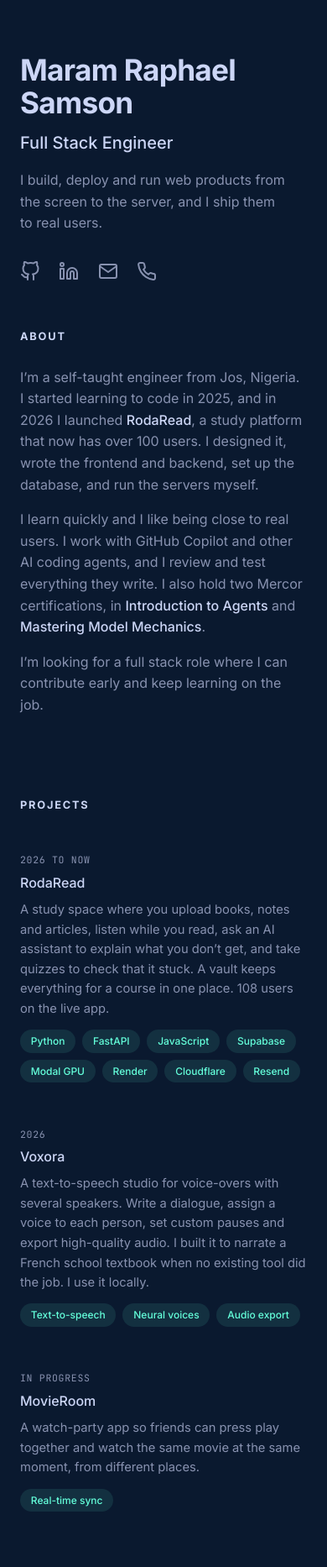
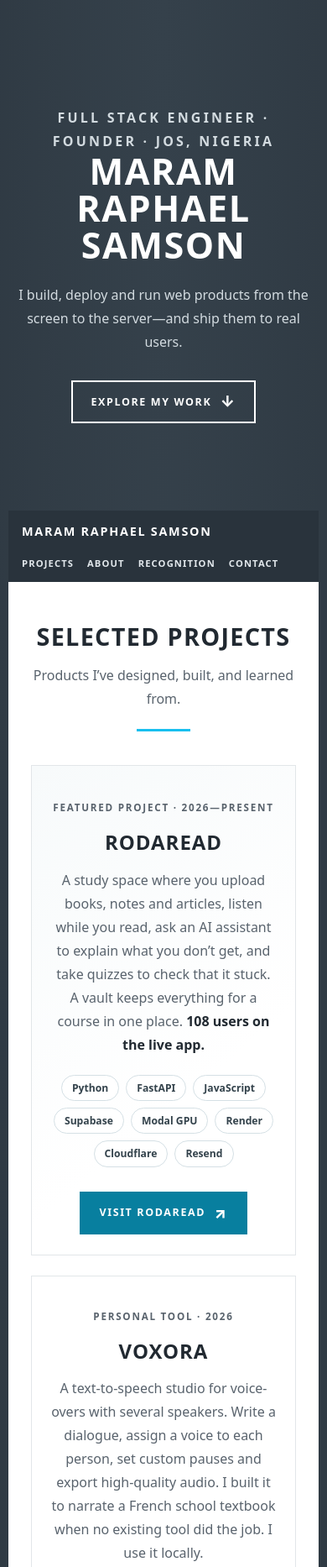
Before and after one commit to maramraphaelsamson/MaramRaphaelSamson, a plain HTML site: page index.html in a window 390 px wide. Shown: the top 1866 px of the page at 84% size. Drawn offline with Linux system fonts and the light colour scheme.

Commit message:
Redesign portfolio with responsive Massively-inspired theme

```diff
--- a/index.html
+++ b/index.html
@@ -3,63 +3,214 @@
 <head>
   <meta charset="utf-8">
   <meta name="viewport" content="width=device-width, initial-scale=1, viewport-fit=cover">
+  <meta name="theme-color" content="#1e252d">
+  <meta name="description" content="Maram Raphael Samson is a full stack engineer from Jos, Nigeria, building and running products including RodaRead.">
   <title>Maram Raphael Samson | Full Stack Engineer</title>
-  <link href="https://fonts.googleapis.com/css2?family=Inter:wght@400;500;600;700&family=JetBrains+Mono:wght@400;500&display=swap" rel="stylesheet">
   <style>
-  :root{--navy:#0a192f;--lnavy:#112240;--llnavy:#233554;--slate:#8892b0;--lslate:#a8b2d1;--llslate:#ccd6f6;--green:#64ffda;--tint:rgba(100,255,218,.1)}
-  html{scroll-behavior:smooth;scroll-padding-top:env(safe-area-inset-top,0px)}
-  *,*::before,*::after{box-sizing:border-box}
-  body{margin:0;background:var(--navy);color:var(--slate);font-family:Inter,system-ui,sans-serif;line-height:1.6;font-size:1rem}
-  a{color:var(--llslate);text-decoration:none;font-weight:500}a:hover{color:var(--green)}a:focus-visible{outline:2px solid var(--green);outline-offset:3px}
-  .layout{max-width:1100px;margin:0 auto;padding:0 1.5rem;display:flex;gap:4rem}
-  header{position:sticky;top:0;align-self:flex-start;width:42%;max-width:420px;padding:6rem 0;height:100vh;height:100dvh;display:flex;flex-direction:column;justify-content:space-between}
-  h1{margin:0;font-size:clamp(2.2rem,4.4vw,3rem);line-height:1.1;color:var(--llslate);font-weight:700;letter-spacing:-.02em}
-  h2.role{margin:.8rem 0 0;font-size:1.25rem;color:var(--llslate);font-weight:500}header p{max-width:20rem;margin:1rem 0 0}
-  nav ul{list-style:none;padding:0;margin:3.5rem 0 0}nav a{display:flex;align-items:center;gap:1rem;padding:.6rem 0;font-size:.8rem;letter-spacing:.1em;color:var(--slate);text-transform:uppercase;font-weight:600}
-  nav a::before{content:"";width:2rem;height:1px;background:var(--slate);transition:.2s}nav a:hover,nav a.on{color:var(--llslate)}nav a:hover::before,nav a.on::before{width:4rem;background:var(--llslate)}
-  .social{display:flex;gap:1.4rem;list-style:none;padding:0;margin:2rem 0 0}.social a{display:inline-flex;color:var(--slate);transition:.2s}.social a:hover{color:var(--green);transform:translateY(-2px)}.social svg{width:24px;height:24px;fill:none;stroke:currentColor;stroke-width:2;stroke-linecap:round;stroke-linejoin:round}
-  main{flex:1;padding:6rem 0}section{margin-bottom:6rem}h3.sec{font-size:.8rem;letter-spacing:.14em;text-transform:uppercase;color:var(--llslate);margin:0 0 1.6rem;font-weight:700}main p{margin:0 0 1rem}main p b{color:var(--llslate);font-weight:500}
-  .item{display:grid;grid-template-columns:8rem 1fr;gap:1rem;padding:1rem;margin:0 -1rem 1rem;border-radius:6px;transition:.2s}.item:hover{background:rgba(17,34,64,.7)}.item .when{font-family:"JetBrains Mono",monospace;font-size:.72rem;letter-spacing:.06em;text-transform:uppercase;padding-top:.3rem;color:var(--slate)}
-  .item h4{margin:0;color:var(--llslate);font-weight:500;font-size:1rem}.item h4 a:hover{color:var(--green)}.item p{font-size:.92rem;margin:.5rem 0 .8rem}.tags{display:flex;flex-wrap:wrap;gap:.5rem;list-style:none;padding:0;margin:0}.tags li{background:var(--tint);color:var(--green);font-size:.75rem;padding:.25rem .8rem;border-radius:999px;font-weight:500}
-  .cert{margin:0 0 .6rem}
-  @media(max-width:860px){.layout{display:block}header{position:static;width:100%;max-width:none;height:auto;padding:4rem 0 1rem}nav{display:none}main{padding:2rem 0}.item{grid-template-columns:1fr;gap:.3rem}}
-  @media(prefers-reduced-motion:reduce){*{transition:none!important;scroll-behavior:auto!important}}
+    :root {
+      color-scheme: light;
+      --ink: #212931;
+      --muted: #59636d;
+      --accent: #087f9f;
+      --accent-bright: #18bfef;
+      --paper: #fff;
+      --line: #e2e6e9;
+      --page: #1e252d;
+      --content-width: 70rem;
+      font-family: system-ui, -apple-system, BlinkMacSystemFont, "Segoe UI", sans-serif;
+      font-synthesis: none;
+      text-rendering: optimizeLegibility;
+      -webkit-text-size-adjust: 100%;
+      scroll-behavior: smooth;
+      scroll-padding-top: 5rem;
+    }
+
+    *, *::before, *::after { box-sizing: border-box; }
+    body {
+      margin: 0;
+      color: var(--ink);
+      background: radial-gradient(ellipse at 50% 0, #35414b 0, var(--page) 55rem);
+      font-size: 1rem;
+      line-height: 1.75;
+    }
+    a { color: inherit; text-decoration-thickness: .08em; text-underline-offset: .2em; }
+    a:hover { color: var(--accent); }
+    a:focus-visible { outline: 3px solid var(--accent-bright); outline-offset: 4px; }
+    .skip-link {
+      position: fixed; z-index: 10; top: .75rem; left: .75rem; padding: .65rem 1rem;
+      color: white; background: var(--ink); transform: translateY(-160%);
+    }
+    .skip-link:focus { transform: translateY(0); }
+
+    .site { width: min(var(--content-width), calc(100% - 3rem)); margin: 0 auto; }
+    .intro {
+      min-height: min(44rem, 90svh); display: grid; place-content: center; justify-items: center;
+      padding: 6rem 1rem; color: white; text-align: center;
+    }
+    .eyebrow { margin: 0 0 .9rem; color: #b7c5cf; font-size: .78rem; font-weight: 750; letter-spacing: .2em; text-transform: uppercase; }
+    .intro h1 {
+      max-width: 14ch; margin: 0; font-size: clamp(2.7rem, 8vw, 6.2rem); line-height: 1.02;
+      letter-spacing: .035em; text-transform: uppercase; font-weight: 850;
+    }
+    .intro p { max-width: 42rem; margin: 1.4rem auto 0; color: #d3dbe0; font-size: clamp(1rem, 2vw, 1.25rem); }
+    .button {
+      display: inline-flex; min-height: 3.2rem; align-items: center; justify-content: center;
+      border: 2px solid currentColor; padding: .65rem 1.35rem; font-size: .78rem; font-weight: 800;
+      letter-spacing: .13em; text-transform: uppercase; text-decoration: none; transition: background-color .18s ease, color .18s ease, transform .18s ease;
+    }
+    .button:hover { color: white; background: var(--accent); border-color: var(--accent); transform: translateY(-2px); }
+    .intro .button { margin-top: 2rem; }
+    .button.primary { color: white; background: var(--accent); border-color: var(--accent); }
+    .button.primary:hover { color: white; background: #06657f; border-color: #06657f; }
+    .arrow { margin-left: .65rem; font-size: 1.15rem; line-height: 1; }
+
+    .masthead { display: flex; min-height: 4.5rem; align-items: center; justify-content: space-between; gap: 1rem; padding: .75rem clamp(1rem, 4vw, 3rem); color: white; background: #29333c; }
+    .brand { font-size: .9rem; font-weight: 850; letter-spacing: .12em; text-transform: uppercase; text-decoration: none; }
+    .nav { display: flex; align-items: center; flex-wrap: wrap; gap: .35rem 1.5rem; }
+    .nav a { color: #e2e8ec; font-size: .76rem; font-weight: 750; letter-spacing: .1em; text-transform: uppercase; text-decoration: none; }
+    .nav a:hover { color: var(--accent-bright); }
+
+    main { background: var(--paper); }
+    .section { padding: clamp(3rem, 7vw, 6rem) clamp(1.25rem, 7vw, 6.5rem); }
+    .section + .section { border-top: 1px solid var(--line); }
+    .section-heading { max-width: 48rem; margin: 0 auto 2.5rem; text-align: center; }
+    .section-heading h2 { margin: 0; font-size: clamp(1.8rem, 4vw, 3rem); line-height: 1.15; letter-spacing: .045em; text-transform: uppercase; }
+    .section-heading p { max-width: 42rem; margin: 1rem auto 0; color: var(--muted); }
+    .section-heading::after { display: block; width: 4rem; height: 3px; margin: 1.4rem auto 0; background: var(--accent-bright); content: ""; }
+    .about-copy { max-width: 48rem; margin: 0 auto; }
+    .about-copy p { margin: 0 0 1.2rem; }
+    strong { color: var(--ink); }
+
+    .featured {
+      padding: clamp(1.5rem, 4vw, 3.25rem); border: 1px solid var(--line); text-align: center;
+      background: linear-gradient(140deg, #f7fafb, #fff 65%);
+    }
+    .project-kicker { margin: 0 0 .6rem; color: var(--accent); font-size: .73rem; font-weight: 800; letter-spacing: .15em; text-transform: uppercase; }
+    .project h3 { margin: 0; font-size: clamp(1.5rem, 3vw, 2.2rem); line-height: 1.2; letter-spacing: .04em; text-transform: uppercase; }
+    .project h3 a { text-decoration: none; }
+    .project p { max-width: 48rem; margin: 1rem auto; color: var(--muted); }
+    .tags { display: flex; flex-wrap: wrap; justify-content: center; gap: .5rem; margin: 1.4rem 0 1.8rem; padding: 0; list-style: none; }
+    .tags li { border: 1px solid #d5e0e5; border-radius: 999px; padding: .25rem .75rem; color: #34434c; background: white; font-size: .76rem; font-weight: 650; }
+    .project-grid { display: grid; grid-template-columns: repeat(2, minmax(0, 1fr)); margin-top: 1.5rem; border: 1px solid var(--line); }
+    .project-card { display: flex; min-height: 100%; flex-direction: column; align-items: center; padding: clamp(1.4rem, 3vw, 2.5rem); text-align: center; }
+    .project-card + .project-card { border-left: 1px solid var(--line); }
+    .project-card p { flex: 1; }
+    .project-card .tags { margin-top: .5rem; }
+
+    .recognition-list { max-width: 54rem; margin: 0 auto; padding: 0; list-style: none; }
+    .recognition-list li { padding: 1.1rem 0; border-bottom: 1px solid var(--line); }
+    .recognition-list li:first-child { border-top: 1px solid var(--line); }
+    .contact-panel { display: grid; grid-template-columns: repeat(2, minmax(0, 1fr)); max-width: 54rem; margin: 0 auto; border: 1px solid var(--line); }
+    .contact-item { padding: 1.5rem; text-align: center; }
+    .contact-item + .contact-item { border-left: 1px solid var(--line); }
+    .contact-item h3 { margin: 0 0 .5rem; color: var(--muted); font-size: .76rem; letter-spacing: .14em; text-transform: uppercase; }
+    .contact-item p { margin: 0; overflow-wrap: anywhere; }
+    footer { display: flex; align-items: center; justify-content: space-between; gap: 1rem; padding: 1.5rem clamp(1rem, 4vw, 3rem); color: #d3dbe0; background: #29333c; font-size: .85rem; }
+    footer p { margin: 0; }
+    .social { display: flex; gap: 1rem; margin: 0; padding: 0; list-style: none; }
+    .social a { color: white; font-weight: 700; }
+
+    @media (max-width: 650px) {
+      .site { width: min(100% - 1.25rem, var(--content-width)); }
+      .intro { min-height: 38rem; min-height: min(38rem, 88svh); padding: 4rem .5rem; }
+      .masthead { align-items: flex-start; flex-direction: column; }
+      .nav { gap: .5rem 1rem; }
+      .nav a { font-size: .7rem; }
+      .project-grid, .contact-panel { grid-template-columns: 1fr; }
+      .project-card + .project-card, .contact-item + .contact-item { border-top: 1px solid var(--line); border-left: 0; }
+      footer { align-items: flex-start; flex-direction: column; }
+    }
+    @media (prefers-reduced-motion: reduce) {
+      *, *::before, *::after { scroll-behavior: auto !important; transition-duration: .01ms !important; }
+    }
   </style>
 </head>
 <body>
-<div class="layout">
-<header>
-<div>
-<h1>Maram Raphael Samson</h1>
-<h2 class="role">Full Stack Engineer</h2>
-<p>I build, deploy and run web products from the screen to the server, and I ship them to real users.</p>
-<nav aria-label="Sections"><ul>
-<li><a href="#about" class="on">About</a></li><li><a href="#projects">Projects</a></li><li><a href="#recognition">Recognition</a></li><li><a href="#contact">Contact</a></li>
-</ul></nav>
-</div>
-<ul class="social">
-<li><a href="https://github.com/maramraphaelsamson" aria-label="GitHub" title="GitHub"><svg viewBox="0 0 24 24"><path d="M9 19c-5 1.5-5-2.5-7-3m14 6v-3.87a3.37 3.37 0 0 0-.94-2.61c3.14-.35 6.44-1.54 6.44-7A5.44 5.44 0 0 0 20 4.77 5.07 5.07 0 0 0 19.91 1S18.73.65 16 2.48a13.38 13.38 0 0 0-7 0C6.27.65 5.09 1 5.09 1A5.07 5.07 0 0 0 5 4.77a5.44 5.44 0 0 0-1.5 3.78c0 5.42 3.3 6.61 6.44 7A3.37 3.37 0 0 0 9 18.13V22"/></svg></a></li>
-<li><a href="https://www.linkedin.com/in/maram-raphael-samson-87861040a/" aria-label="LinkedIn" title="LinkedIn"><svg viewBox="0 0 24 24"><path d="M16 8a6 6 0 0 1 6 6v7h-4v-7a2 2 0 0 0-2-2 2 2 0 0 0-2 2v7h-4v-7a6 6 0 0 1 6-6z"/><rect x="2" y="9" width="4" height="12"/><circle cx="4" cy="4" r="2"/></svg></a></li>
-<li><a href="mailto:maramraphaelsamson@gmail.com" aria-label="Email" title="Email"><svg viewBox="0 0 24 24"><path d="M4 4h16c1.1 0 2 .9 2 2v12c0 1.1-.9 2-2 2H4c-1.1 0-2-.9-2-2V6c0-1.1.9-2 2-2z"/><polyline points="22,6 12,13 2,6"/></svg></a></li>
-<li><a href="tel:+2348142120376" aria-label="Phone" title="Phone"><svg viewBox="0 0 24 24"><path d="M22 16.92v3a2 2 0 0 1-2.18 2 19.79 19.79 0 0 1-8.63-3.07 19.5 19.5 0 0 1-6-6 19.79 19.79 0 0 1-3.07-8.67A2 2 0 0 1 4.11 2h3a2 2 0 0 1 2 1.72 12.84 12.84 0 0 0 .7 2.81 2 2 0 0 1-.45 2.11L8.09 9.91a16 16 0 0 0 6 6l1.27-1.27a2 2 0 0 1 2.11-.45 12.84 12.84 0 0 0 2.81.7A2 2 0 0 1 22 16.92z"/></svg></a></li>
-</ul>
-</header>
-<main>
-<section id="about"><h3 class="sec">About</h3>
-<p>I’m a self-taught engineer from Jos, Nigeria. I started learning to code in 2025, and in 2026 I launched <b>RodaRead</b>, a study platform that now has over 100 users. I designed it, wrote the frontend and backend, set up the database, and run the servers myself.</p>
-<p>I learn quickly and I like being close to real users. I work with GitHub Copilot and other AI coding agents, and I review and test everything they write. I also hold two Mercor certifications, in <b>Introduction to Agents</b> and <b>Mastering Model Mechanics</b>.</p>
-<p>I’m looking for a full stack role where I can contribute early and keep learning on the job.</p>
-</section>
-<section id="projects"><h3 class="sec">Projects</h3><div class="list">
-<div class="item"><div class="when">2026 to now</div><div><h4><a href="https://rodaread.com">RodaRead</a></h4><p>A study space where you upload books, notes and articles, listen while you read, ask an AI assistant to explain what you don’t get, and take quizzes to check that it stuck. A vault keeps everything for a course in one place. 108 users on the live app.</p><ul class="tags"><li>Python</li><li>FastAPI</li><li>JavaScript</li><li>Supabase</li><li>Modal GPU</li><li>Render</li><li>Cloudflare</li><li>Resend</li></ul></div></div>
-<div class="item"><div class="when">2026</div><div><h4>Voxora</h4><p>A text-to-speech studio for voice-overs with several speakers. Write a dialogue, assign a voice to each person, set custom pauses and export high-quality audio. I built it to narrate a French school textbook when no existing tool did the job. I use it locally.</p><ul class="tags"><li>Text-to-speech</li><li>Neural voices</li><li>Audio export</li></ul></div></div>
-<div class="item"><div class="when">In progress</div><div><h4>MovieRoom</h4><p>A watch-party app so friends can press play together and watch the same movie at the same moment, from different places.</p><ul class="tags"><li>Real-time sync</li></ul></div></div>
-</div></section>
-<section id="recognition"><h3 class="sec">Recognition</h3><p class="cert">Profiled by The Nigeria Standard: <a href="https://thenigeriastandard.news/2026/11/08/at-22-plateaus-self-taught-developer-steps-into-the-global-tech-space/">At 22, Plateau’s self-taught developer steps into the global tech space</a></p><p class="cert">Mercor certifications: <a href="https://work.mercor.com/learn/verify/MRC-2026-R2CJV3LN">Introduction to Agents</a> and <a href="https://work.mercor.com/learn/verify/MRC-2026-ZWYJFUNR">Mastering Model Mechanics</a></p></section>
-<section id="contact"><h3 class="sec">Contact</h3><p>I’m open to full stack engineering roles. Email me at <a href="mailto:maramraphaelsamson@gmail.com">maramraphaelsamson@gmail.com</a> or call +234 814 212 0376.</p></section>
-</main></div>
-<script>
-(function(){var links=document.querySelectorAll('nav a'),secs=document.querySelectorAll('main section');if(!('IntersectionObserver' in window))return;var io=new IntersectionObserver(function(es){es.forEach(function(e){if(e.isIntersecting){links.forEach(function(l){l.classList.toggle('on',l.getAttribute('href')==='#'+e.target.id)})}})},{rootMargin:'-30% 0px -60% 0px'});secs.forEach(function(s){io.observe(s)});})();
-</script>
+  <a class="skip-link" href="#main">Skip to content</a>
+  <div class="site">
+    <header class="intro" id="top">
+      <p class="eyebrow">Full Stack Engineer · Founder · Jos, Nigeria</p>
+      <h1>Maram Raphael Samson</h1>
+      <p>I build, deploy and run web products from the screen to the server—and ship them to real users.</p>
+      <a class="button" href="#main">Explore my work <span class="arrow" aria-hidden="true">↓</span></a>
+    </header>
+
+    <div class="masthead">
+      <a class="brand" href="#top">Maram Raphael Samson</a>
+      <nav class="nav" aria-label="Main navigation">
+        <a href="#projects">Projects</a>
+        <a href="#about">About</a>
+        <a href="#recognition">Recognition</a>
+        <a href="#contact">Contact</a>
+      </nav>
+    </div>
+
+    <main id="main">
+      <section class="section" id="projects" aria-labelledby="projects-title">
+        <div class="section-heading">
+          <h2 id="projects-title">Selected Projects</h2>
+          <p>Products I’ve designed, built, and learned from.</p>
+        </div>
+        <article class="project featured">
+          <p class="project-kicker">Featured project · 2026—present</p>
+          <h3><a href="https://rodaread.com">RodaRead</a></h3>
+          <p>A study space where you upload books, notes and articles, listen while you read, ask an AI assistant to explain what you don’t get, and take quizzes to check that it stuck. A vault keeps everything for a course in one place. <strong>108 users on the live app.</strong></p>
+          <ul class="tags" aria-label="Technologies used"><li>Python</li><li>FastAPI</li><li>JavaScript</li><li>Supabase</li><li>Modal GPU</li><li>Render</li><li>Cloudflare</li><li>Resend</li></ul>
+          <a class="button primary" href="https://rodaread.com">Visit RodaRead <span class="arrow" aria-hidden="true">↗</span></a>
+        </article>
+        <div class="project-grid">
+          <article class="project project-card">
+            <p class="project-kicker">Personal tool · 2026</p>
+            <h3>Voxora</h3>
+            <p>A text-to-speech studio for voice-overs with several speakers. Write a dialogue, assign a voice to each person, set custom pauses and export high-quality audio. I built it to narrate a French school textbook when no existing tool did the job. I use it locally.</p>
+            <ul class="tags" aria-label="Voxora capabilities"><li>Text-to-speech</li><li>Neural voices</li><li>Audio export</li></ul>
+          </article>
+          <article class="project project-card">
+            <p class="project-kicker">In progress</p>
+            <h3>MovieRoom</h3>
+            <p>A watch-party app so friends can press play together and watch the same movie at the same moment, from different places.</p>
+            <ul class="tags" aria-label="MovieRoom capability"><li>Real-time sync</li></ul>
+          </article>
+        </div>
+      </section>
+
+      <section class="section" id="about" aria-labelledby="about-title">
+        <div class="section-heading"><h2 id="about-title">About Me</h2></div>
+        <div class="about-copy">
+          <p>I’m a self-taught engineer from Jos, Nigeria. I started learning to code in 2025, and in 2026 I launched <strong>RodaRead</strong>, a study platform that now has over 100 users. I designed it, wrote the frontend and backend, set up the database, and run the servers myself.</p>
+          <p>I learn quickly and I like being close to real users. I work with GitHub Copilot and other AI coding agents, and I review and test everything they write. I also hold two Mercor certifications, in <strong>Introduction to Agents</strong> and <strong>Mastering Model Mechanics</strong>.</p>
+          <p>I’m looking for a full stack role where I can contribute early and keep learning on the job.</p>
+        </div>
+      </section>
+
+      <section class="section" id="recognition" aria-labelledby="recognition-title">
+        <div class="section-heading"><h2 id="recognition-title">Recognition</h2></div>
+        <ul class="recognition-list">
+          <li>Profiled by The Nigeria Standard: <a href="https://thenigeriastandard.news/2026/11/08/at-22-plateaus-self-taught-developer-steps-into-the-global-tech-space/">At 22, Plateau’s self-taught developer steps into the global tech space</a>.</li>
+          <li>Mercor certifications: <a href="https://work.mercor.com/learn/verify/MRC-2026-R2CJV3LN">Introduction to Agents</a> and <a href="https://work.mercor.com/learn/verify/MRC-2026-ZWYJFUNR">Mastering Model Mechanics</a>.</li>
+        </ul>
+      </section>
+
+      <section class="section" id="contact" aria-labelledby="contact-title">
+        <div class="section-heading">
+          <h2 id="contact-title">Let’s Connect</h2>
+          <p>I’m open to full stack engineering roles. Get in touch by email or phone.</p>
+        </div>
+        <div class="contact-panel">
+          <div class="contact-item"><h3>Email</h3><p><a href="mailto:maramraphaelsamson@gmail.com">maramraphaelsamson@gmail.com</a></p></div>
+          <div class="contact-item"><h3>Phone</h3><p><a href="tel:+2348142120376">+234 814 212 0376</a></p></div>
+        </div>
+      </section>
+    </main>
+
+    <footer>
+      <p>© <span id="year">2026</span> Maram Raphael Samson</p>
+      <ul class="social" aria-label="Social links">
+        <li><a href="https://github.com/maramraphaelsamson">GitHub</a></li>
+        <li><a href="https://www.linkedin.com/in/maram-raphael-samson-87861040a/">LinkedIn</a></li>
+        <li><a href="mailto:maramraphaelsamson@gmail.com">Email</a></li>
+      </ul>
+    </footer>
+  </div>
 </body>
 </html>
```
